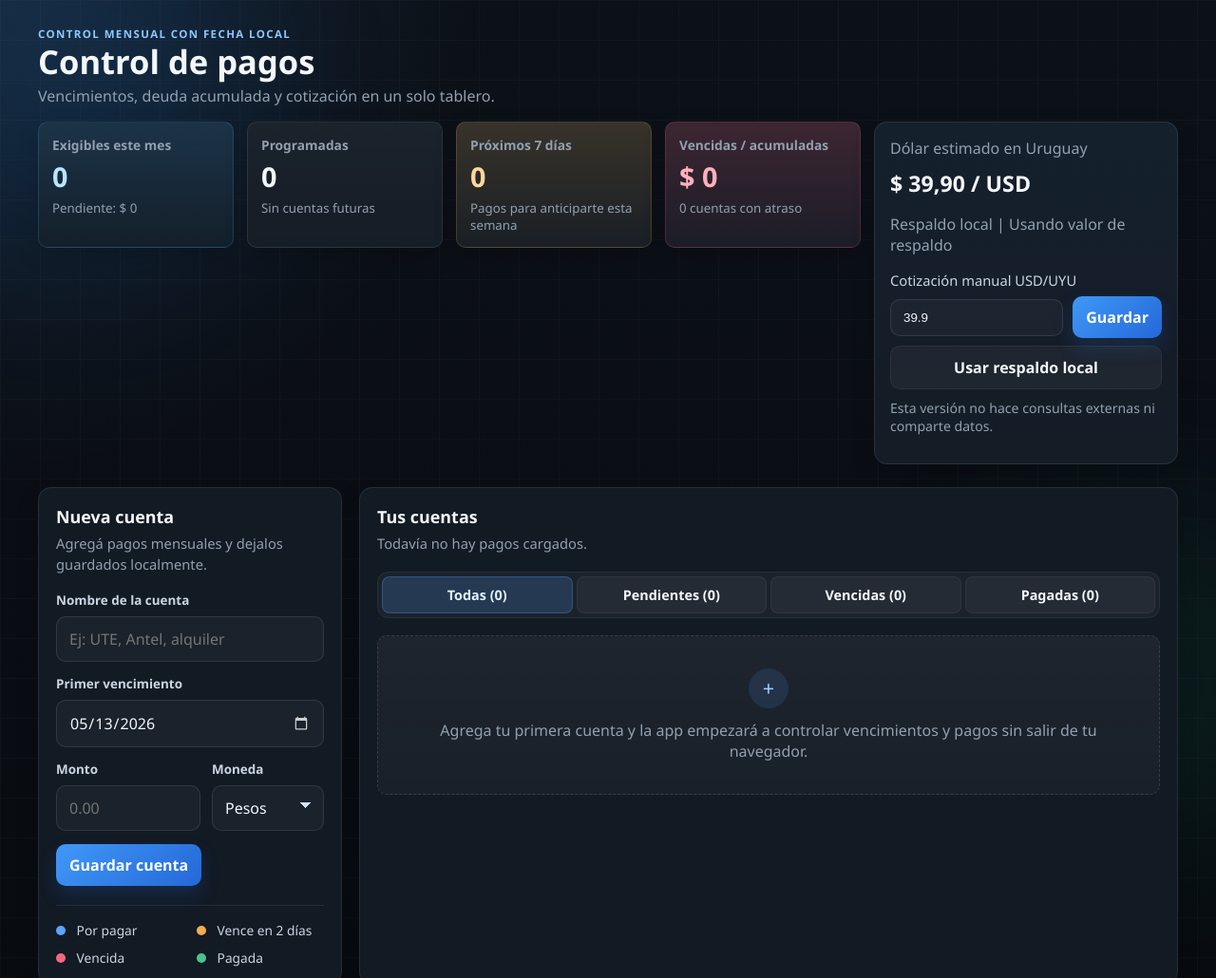
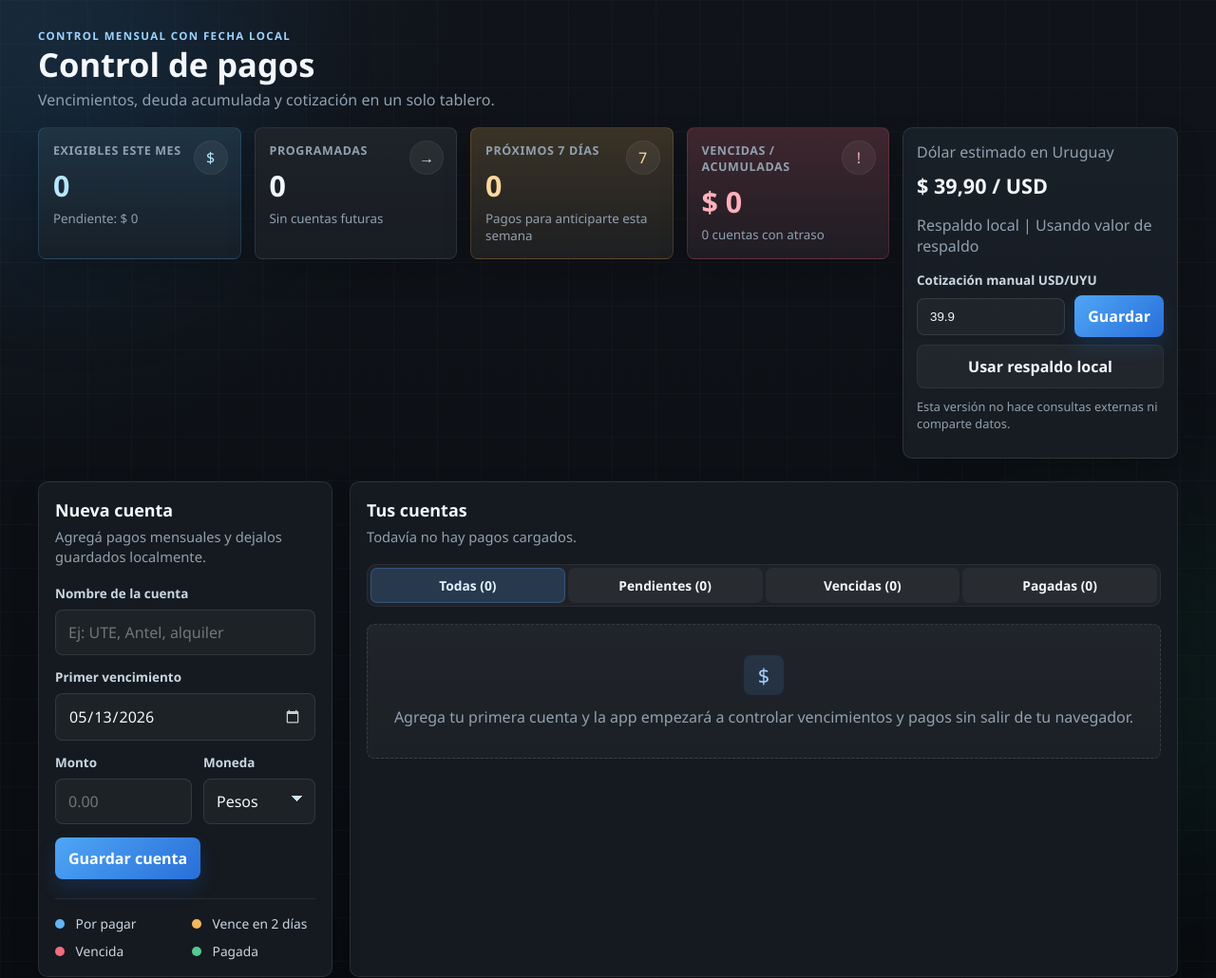
Before and after one commit to Diegoestropini/Pagos, a plain HTML site: page index.html in a window 1280 px wide. Shown: the top 1030 px of the page at 95% size. Drawn offline with Linux system fonts and the light colour scheme.

Commit message:
Refine payment dashboard styling

```diff
--- a/styles.css
+++ b/styles.css
@@ -1,23 +1,23 @@
 :root {
-  --bg: #0b0f14;
-  --bg-soft: #111821;
-  --panel: #121a24;
-  --panel-raised: #162130;
-  --panel-border: rgba(216, 230, 245, 0.1);
+  --bg: #0d1014;
+  --bg-soft: #14191f;
+  --panel: #151a20;
+  --panel-raised: #1a2128;
+  --panel-border: rgba(226, 234, 241, 0.1);
   --text: #f4f7fb;
   --muted: #91a0af;
   --muted-strong: #c9d6e2;
-  --blue: #58a6ff;
-  --blue-soft: rgba(88, 166, 255, 0.15);
-  --orange: #f2ad4e;
-  --orange-soft: rgba(242, 173, 78, 0.15);
-  --red: #f0697e;
-  --red-soft: rgba(240, 105, 126, 0.14);
-  --green: #4cc38a;
-  --green-soft: rgba(76, 195, 138, 0.14);
-  --shadow: 0 10px 24px rgba(0, 0, 0, 0.16);
-  --radius-panel: 14px;
-  --radius-card: 10px;
+  --blue: #64b5f6;
+  --blue-soft: rgba(100, 181, 246, 0.14);
+  --orange: #f5b85b;
+  --orange-soft: rgba(245, 184, 91, 0.14);
+  --red: #f16d80;
+  --red-soft: rgba(241, 109, 128, 0.13);
+  --green: #55c991;
+  --green-soft: rgba(85, 201, 145, 0.13);
+  --shadow: 0 14px 30px rgba(0, 0, 0, 0.2);
+  --radius-panel: 10px;
+  --radius-card: 8px;
 }
 
 * {
@@ -29,11 +29,11 @@ body {
   min-height: 100vh;
   font-family: "Segoe UI", "Helvetica Neue", Arial, sans-serif;
   background:
-    linear-gradient(90deg, rgba(255, 255, 255, 0.025) 1px, transparent 1px),
-    linear-gradient(rgba(255, 255, 255, 0.025) 1px, transparent 1px),
-    radial-gradient(circle at top left, rgba(88, 166, 255, 0.14), transparent 31rem),
-    linear-gradient(180deg, #0c1118 0%, #080b10 100%);
-  background-size: 42px 42px, 42px 42px, auto, auto;
+    linear-gradient(90deg, rgba(255, 255, 255, 0.018) 1px, transparent 1px),
+    linear-gradient(rgba(255, 255, 255, 0.018) 1px, transparent 1px),
+    radial-gradient(circle at top left, rgba(100, 181, 246, 0.1), transparent 30rem),
+    linear-gradient(180deg, #10141a 0%, #090c10 100%);
+  background-size: 46px 46px, 46px 46px, auto, auto;
   color: var(--text);
 }
 
@@ -44,7 +44,7 @@ body {
   height: 22rem;
   border-radius: 50%;
   filter: blur(100px);
-  opacity: 0.1;
+  opacity: 0.075;
   pointer-events: none;
 }
 
@@ -65,7 +65,7 @@ body {
   z-index: 1;
   max-width: 1240px;
   margin: 0 auto;
-  padding: 28px 20px 36px;
+  padding: 30px 20px 40px;
 }
 
 .dashboard-header {
@@ -73,11 +73,11 @@ body {
   justify-content: space-between;
   gap: 24px;
   align-items: end;
-  margin-bottom: 16px;
+  margin-bottom: 18px;
 }
 
 .dashboard-title h1 {
-  margin: 4px 0 7px;
+  margin: 5px 0 8px;
   font-size: clamp(1.85rem, 2.7vw, 2.65rem);
   line-height: 1.05;
   letter-spacing: 0;
@@ -90,7 +90,7 @@ body {
 
 .eyebrow {
   margin: 0;
-  color: #8cc7ff;
+  color: #9cd3ff;
   text-transform: uppercase;
   letter-spacing: 0.12em;
   font-size: 0.72rem;
@@ -118,7 +118,7 @@ body {
 
 .dashboard-overview {
   display: grid;
-  grid-template-columns: minmax(0, 1fr) 320px;
+  grid-template-columns: minmax(0, 1fr) 290px;
   gap: 14px;
   align-items: start;
   margin-bottom: 24px;
@@ -127,9 +127,9 @@ body {
 .exchange-card {
   min-width: 0;
   border-radius: var(--radius-panel);
-  padding: 16px;
+  padding: 14px;
   background:
-    linear-gradient(180deg, rgba(88, 166, 255, 0.045), rgba(255, 255, 255, 0.008)),
+    linear-gradient(180deg, rgba(100, 181, 246, 0.035), rgba(255, 255, 255, 0.008)),
     var(--panel);
 }
 
@@ -138,7 +138,7 @@ body {
 }
 
 .exchange-card strong {
-  font-size: 1.45rem;
+  font-size: 1.35rem;
   display: block;
   margin-bottom: 6px;
 }
@@ -148,7 +148,8 @@ body {
   margin-top: 12px;
   margin-bottom: 7px;
   color: var(--muted-strong);
-  font-size: 0.92rem;
+  font-size: 0.84rem;
+  font-weight: 700;
 }
 
 .exchange-actions {
@@ -161,7 +162,7 @@ body {
 .exchange-actions input {
   width: 100%;
   border: 1px solid rgba(255, 255, 255, 0.1);
-  border-radius: 10px;
+  border-radius: var(--radius-card);
   background: rgba(255, 255, 255, 0.035);
   color: var(--text);
   padding: 11px 13px;
@@ -181,18 +182,18 @@ body {
 
 .exchange-note {
   margin-top: 10px;
-  font-size: 0.88rem;
+  font-size: 0.8rem;
 }
 
 .layout-grid {
   display: grid;
-  grid-template-columns: 320px minmax(0, 1fr);
+  grid-template-columns: 310px minmax(0, 1fr);
   gap: 18px;
 }
 
 .panel {
   border-radius: var(--radius-panel);
-  padding: 18px;
+  padding: 17px;
 }
 
 .panel-form {
@@ -254,7 +255,7 @@ button {
 .account-form select {
   width: 100%;
   border: 1px solid rgba(255, 255, 255, 0.1);
-  border-radius: 10px;
+  border-radius: var(--radius-card);
   background: rgba(255, 255, 255, 0.035);
   color: var(--text);
   padding: 12px 13px;
@@ -336,7 +337,7 @@ button:focus-visible,
 .ghost-button,
 .danger-button,
 .filter-button {
-  border-radius: 10px;
+  border-radius: var(--radius-card);
   padding: 11px 14px;
   font-weight: 600;
 }
@@ -346,7 +347,7 @@ button:focus-visible,
 }
 
 .primary-button {
-  background: linear-gradient(135deg, #4098f7, #2468d8);
+  background: linear-gradient(135deg, #4fa6f6, #286fd8);
   color: white;
   box-shadow: 0 10px 20px rgba(36, 104, 216, 0.2);
 }
@@ -416,9 +417,9 @@ button:focus-visible,
 }
 
 .danger-button {
-  background: rgba(240, 105, 126, 0.1);
-  border: 1px solid rgba(240, 105, 126, 0.16);
-  color: #ff9cab;
+  background: rgba(241, 109, 128, 0.075);
+  border: 1px solid rgba(241, 109, 128, 0.13);
+  color: #f7a1ad;
 }
 
 button:disabled {
@@ -475,21 +476,61 @@ button:disabled {
 }
 
 .stat-card {
+  position: relative;
+  min-height: 132px;
   border-radius: var(--radius-card);
-  padding: 14px;
+  padding: 15px;
   border-top: 1px solid rgba(255, 255, 255, 0.08);
+  overflow: hidden;
+}
+
+.stat-card::after {
+  position: absolute;
+  top: 13px;
+  right: 13px;
+  display: grid;
+  place-items: center;
+  width: 34px;
+  height: 34px;
+  border-radius: 50%;
+  font-size: 1rem;
+  background: rgba(255, 255, 255, 0.055);
+  border: 1px solid rgba(255, 255, 255, 0.055);
+}
+
+.stat-card-upcoming::after {
+  content: "$";
+  color: #b7e6ff;
+}
+
+.stat-card-neutral::after {
+  content: "\2192";
+  color: #d2dde8;
+}
+
+.stat-card-today::after {
+  content: "7";
+  color: #ffd79d;
+}
+
+.stat-card-overdue::after {
+  content: "!";
+  color: #ffb1bc;
 }
 
 .stat-card p {
-  margin: 0 0 8px;
+  max-width: calc(100% - 42px);
+  margin: 0 0 12px;
   color: var(--muted);
-  font-size: 0.86rem;
-  font-weight: 650;
+  font-size: 0.78rem;
+  font-weight: 750;
+  text-transform: uppercase;
+  letter-spacing: 0.05em;
 }
 
 .stat-card strong {
   display: block;
-  font-size: clamp(1.45rem, 2.3vw, 1.8rem);
+  font-size: clamp(1.55rem, 2.5vw, 1.9rem);
   line-height: 1.1;
 }
 
@@ -542,19 +583,20 @@ button:disabled {
 .filter-bar {
   display: grid;
   grid-template-columns: repeat(4, minmax(0, 1fr));
-  gap: 4px;
+  gap: 3px;
   margin-top: 18px;
-  padding: 4px;
-  border-radius: 12px;
+  padding: 3px;
+  border-radius: 10px;
   background: rgba(255, 255, 255, 0.04);
   border: 1px solid rgba(255, 255, 255, 0.055);
 }
 
 .filter-button {
-  padding: 9px 10px;
-  border-radius: 8px;
-  font-size: 0.9rem;
+  padding: 8px 9px;
+  border-radius: 7px;
+  font-size: 0.86rem;
   white-space: nowrap;
+  border-color: transparent;
 }
 
 .filter-button.is-active {
@@ -565,12 +607,12 @@ button:disabled {
 
 .account-list {
   display: grid;
-  gap: 12px;
+  gap: 10px;
   margin-top: 18px;
 }
 
 .empty-state {
-  padding: 34px 22px;
+  padding: 32px 22px;
   text-align: center;
   border: 1px dashed rgba(255, 255, 255, 0.12);
   border-radius: var(--radius-card);
@@ -581,13 +623,13 @@ button:disabled {
 }
 
 .empty-state::before {
-  content: "+";
+  content: "$";
   display: grid;
   place-items: center;
   width: 42px;
   height: 42px;
   margin: 0 auto 12px;
-  border-radius: 50%;
+  border-radius: var(--radius-card);
   background: rgba(88, 166, 255, 0.12);
   color: #9fd0ff;
   font-size: 1.35rem;
@@ -595,10 +637,11 @@ button:disabled {
 
 .account-card {
   border-radius: var(--radius-card);
-  padding: 14px;
+  padding: 15px;
   display: grid;
-  gap: 12px;
-  border-left-width: 4px;
+  grid-template-columns: minmax(0, 1fr) minmax(220px, 0.42fr);
+  gap: 13px 16px;
+  border-left-width: 3px;
   transition: transform 0.2s ease, border-color 0.2s ease, background 0.2s ease;
 }
 
@@ -643,11 +686,12 @@ button:disabled {
   justify-content: space-between;
   gap: 12px;
   align-items: flex-start;
+  grid-column: 1 / -1;
 }
 
 .account-name {
   margin: 0;
-  font-size: 1.08rem;
+  font-size: 1.06rem;
   font-weight: 750;
 }
 
@@ -657,9 +701,10 @@ button:disabled {
 }
 
 .status-pill {
+  justify-self: start;
   white-space: nowrap;
-  border-radius: 999px;
-  padding: 6px 9px;
+  border-radius: 7px;
+  padding: 5px 8px;
   font-size: 0.74rem;
   font-weight: 700;
   letter-spacing: 0.02em;
@@ -690,14 +735,15 @@ button:disabled {
 .amount-block {
   display: grid;
   gap: 4px;
-  padding: 10px 12px;
-  border-radius: 10px;
+  align-content: center;
+  padding: 12px;
+  border-radius: var(--radius-card);
   background: rgba(255, 255, 255, 0.035);
   border: 1px solid rgba(255, 255, 255, 0.045);
 }
 
 .primary-amount {
-  font-size: 1.55rem;
+  font-size: 1.6rem;
   line-height: 1.1;
 }
 
@@ -708,6 +754,7 @@ button:disabled {
 .account-meta {
   font-size: 0.91rem;
   line-height: 1.45;
+  align-self: center;
 }
 
 .account-meta p {
@@ -720,15 +767,21 @@ button:disabled {
 
 .account-actions {
   display: grid;
-  grid-template-columns: repeat(4, minmax(0, 1fr));
+  grid-column: 1 / -1;
+  grid-template-columns: minmax(180px, 1.25fr) repeat(3, minmax(120px, 0.75fr));
   gap: 8px;
 }
 
 .account-actions button {
   min-width: 0;
-  padding: 9px 10px;
-  font-size: 0.88rem;
+  padding: 8px 10px;
+  font-size: 0.84rem;
   white-space: normal;
+}
+
+.account-actions .danger-button {
+  justify-self: end;
+  min-width: 108px;
 }
 
 .toast {
@@ -768,6 +821,18 @@ button:disabled {
   .stats-grid {
     grid-template-columns: repeat(2, minmax(0, 1fr));
   }
+
+  .account-card {
+    grid-template-columns: minmax(0, 1fr);
+  }
+
+  .account-actions {
+    grid-template-columns: repeat(2, minmax(0, 1fr));
+  }
+
+  .account-actions .danger-button {
+    justify-self: stretch;
+  }
 }
 
 @media (max-width: 720px) {
@@ -804,12 +869,13 @@ button:disabled {
 
   .stat-card {
     padding: 13px;
+    min-height: 126px;
   }
 
   .stat-card p {
     min-height: 2.3em;
     margin-bottom: 6px;
-    font-size: 0.8rem;
+    font-size: 0.76rem;
   }
 
   .stat-card strong {
@@ -851,6 +917,14 @@ button:disabled {
 }
 
 @media (max-width: 430px) {
+  .account-card {
+    padding: 14px;
+  }
+
+  .account-card-top {
+    gap: 8px;
+  }
+
   .account-actions {
     grid-template-columns: 1fr;
   }
```
